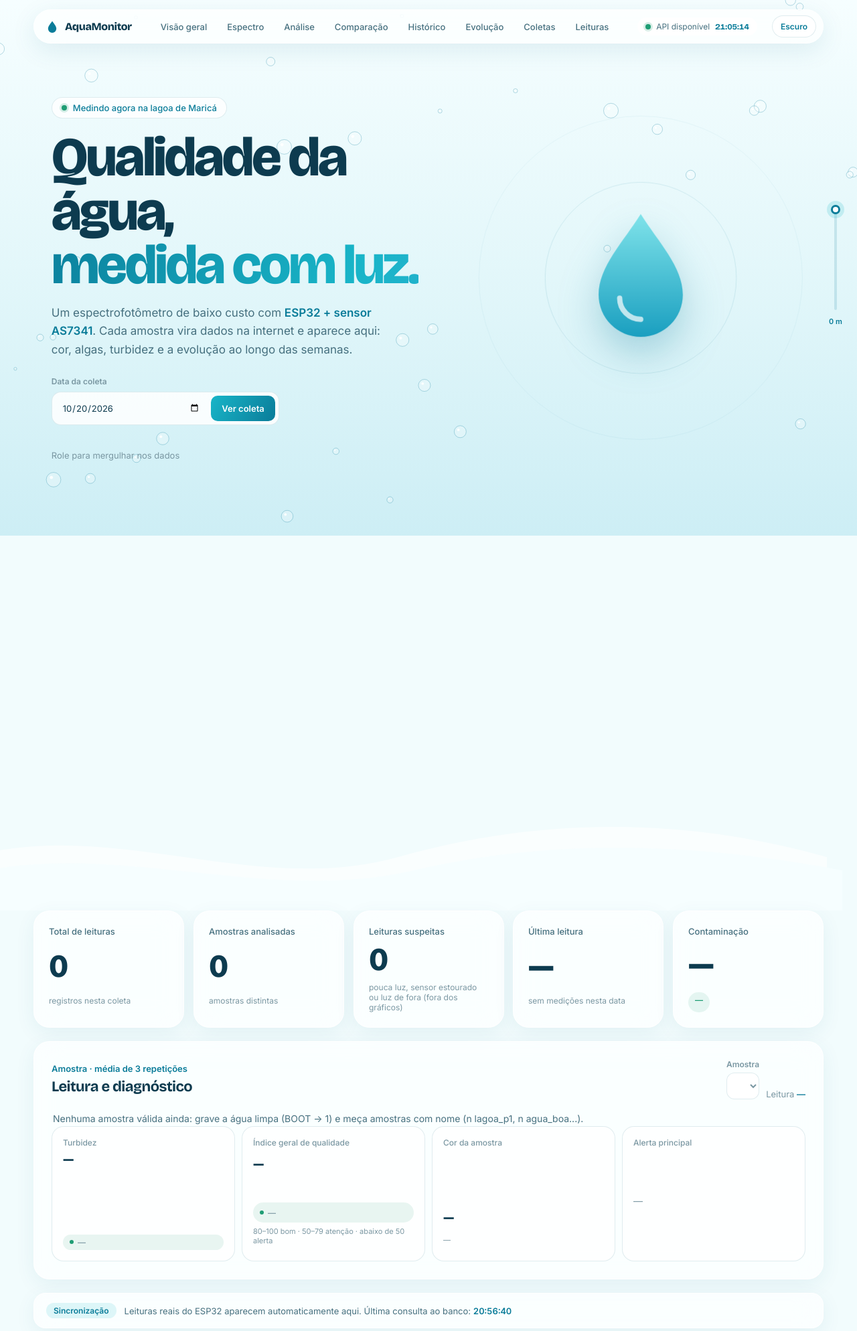
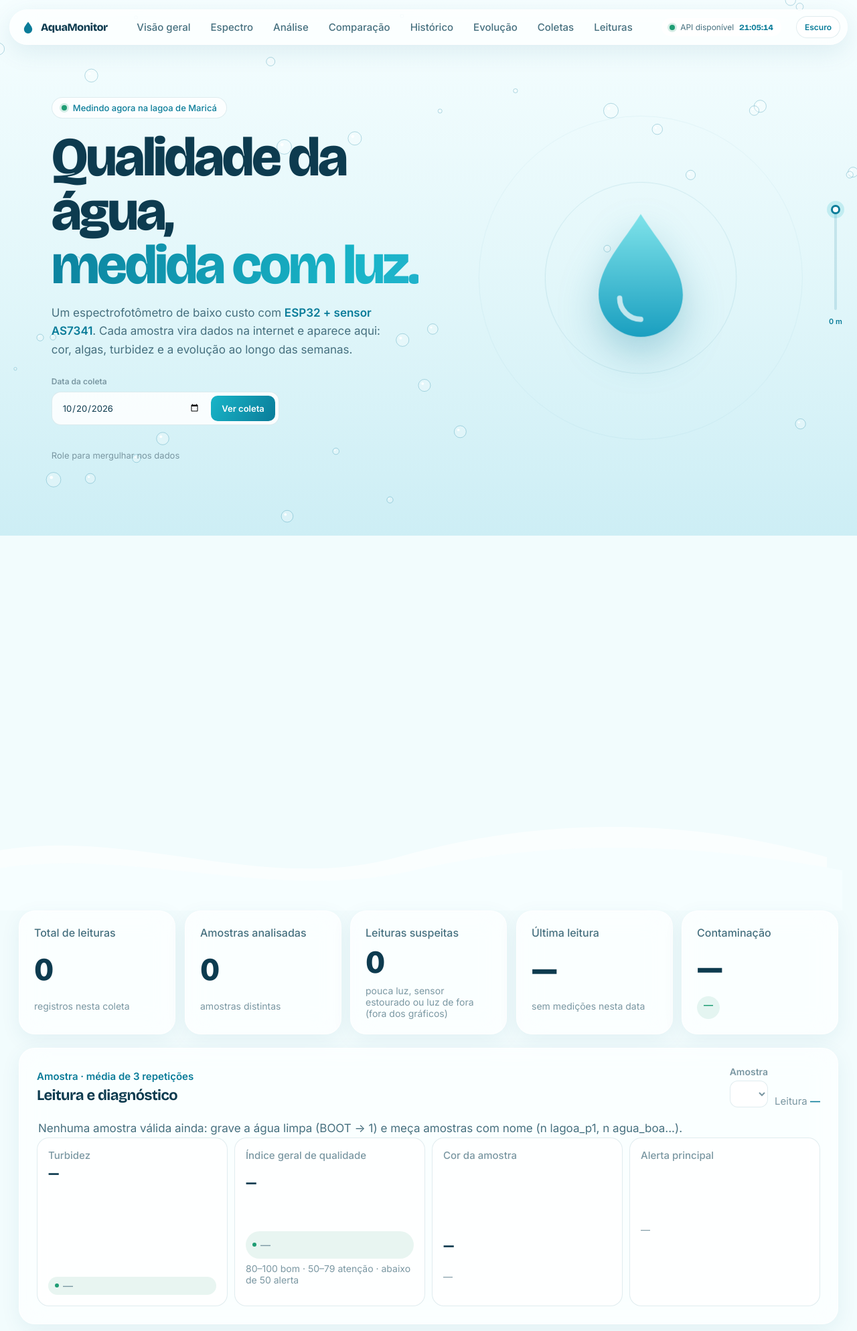
Before and after one commit to sgpcodes/projeto-monitoramento-de-agua--software, a Django app: page / in a window 1280 px wide. Shown: the top 1988 px of the page at 67% size. Run offline with Django 5.2, Linux system fonts and the light colour scheme; data that the repository does not hold is empty.

Commit message:
Pagina na largura inteira da tela e textos maiores
- Sem o limite de 1180 px: menu e conteudo ocupam a tela toda
- Fontes maiores nos cartoes, descricoes, tabelas e eixos dos graficos
- Graficos desenhados no tamanho real (sem texto esticado) e redesenhados
  ao mudar o tamanho da janela

```diff
--- a/aquamonitor/static/aquamonitor/css/dashboard.css
+++ b/aquamonitor/static/aquamonitor/css/dashboard.css
@@ -46,7 +46,7 @@ button,input,select{font:inherit;color:inherit}
 
 /* nav flutuante */
 .app-shell{position:relative;z-index:2}
-.nav{position:fixed;top:14px;left:50%;z-index:40;display:flex;align-items:center;gap:22px;width:min(1180px,calc(100% - 28px));padding:8px 10px 8px 16px;transform:translateX(-50%);
+.nav{position:fixed;top:14px;left:50%;z-index:40;display:flex;align-items:center;gap:22px;width:calc(100% - 28px);padding:8px 10px 8px 16px;transform:translateX(-50%);
   background:var(--glass);border:1px solid var(--nav-border);border-radius:999px;backdrop-filter:blur(22px) saturate(160%);-webkit-backdrop-filter:blur(22px) saturate(160%);box-shadow:0 10px 36px rgba(20,100,125,.1)}
 .brand{display:flex;align-items:center;gap:8px;color:var(--deep)}
 .brand svg{width:22px;height:22px}
@@ -95,7 +95,7 @@ button,input,select{font:inherit;color:inherit}
 @keyframes sway{to{transform:translateX(-60px)}}
 
 /* conteúdo */
-.page-content{width:min(1180px,100% - 56px);margin:0 auto;padding:0 0 50px}
+.page-content{width:calc(100% - 56px);margin:0 auto;padding:0 0 50px}
 [data-reveal]{opacity:var(--r,0);transform:translateY(calc((1 - var(--r,0))*70px)) scale(calc(.94 + var(--r,0)*.06));filter:blur(calc((1 - var(--r,0))*8px));will-change:transform,opacity}
 .kpi-grid{display:grid;grid-template-columns:repeat(auto-fit,minmax(190px,1fr));gap:14px;margin-bottom:20px}
 .kpi-card,.panel,.sample-analysis,.sync{background:var(--glass);border:1px solid var(--card-border);border-radius:24px;backdrop-filter:blur(20px) saturate(150%);-webkit-backdrop-filter:blur(20px) saturate(150%);box-shadow:0 8px 30px rgba(20,100,125,.07)}
@@ -183,4 +183,14 @@ button,input,select{font:inherit;color:inherit}
 @media(prefers-reduced-motion:reduce){
   *,*::before,*::after{animation:none!important;transition:none!important;scroll-behavior:auto!important}
   [data-reveal]{opacity:1;transform:none;filter:none}.hero-stick{transform:none;opacity:1;filter:none}.anim-line{stroke-dashoffset:0}.anim-bar{transform:none}.anim-fade{opacity:1}#bubbles{display:none}
-}
+}/* Textos maiores (pagina na largura inteira da tela) */
+.nav-link{font-size:15px}
+.kpi-label{font-size:16px}.kpi-note,.kpi-badge{font-size:14px}
+.sample-time{font-size:15px}.sample-metric span{font-size:15px}.sample-metric small{font-size:14px}.sample-summary{font-size:17px}
+.sync{font-size:15px}.panel-kicker{font-size:15px}
+.panel-heading p:not(.panel-kicker){max-width:900px;font-size:16px}
+.seg-btn{font-size:14px}.select-label{font-size:14px}
+.chart .axis-text{font-size:14px}.chart .axis-label{font-size:14px}
+.readings-table th{font-size:14px}.readings-table td{font-size:15px}
+.type-badge,.state-badge{font-size:14px}
+.spectrum-legend span{font-size:14px}
--- a/aquamonitor/static/aquamonitor/js/dashboard.js
+++ b/aquamonitor/static/aquamonitor/js/dashboard.js
@@ -77,7 +77,7 @@
     const pts = points.filter((p) => Number.isFinite(p.turbidez));
     setChartState("turbidity-wrap", "turbidity-empty", pts.length > 0);
     if (!chart || !pts.length) return;
-    const W = 900, H = 230, m = { t: 16, r: 20, b: 34, l: 54 }, pw = W - m.l - m.r, ph = H - m.t - m.b;
+    const W = chart.clientWidth || 900, H = chart.clientHeight || 230, m = { t: 16, r: 20, b: 34, l: 54 }, pw = W - m.l - m.r, ph = H - m.t - m.b;
     // Escala fixa a partir de 0%: uma variacao pequena nao parece um desastre.
     const min = 0, max = tetoRedondo(Math.max(40, Math.max(...pts.map((p) => p.turbidez)) * 1.15), 20);
     const x = (i) => m.l + (pts.length === 1 ? pw / 2 : (i / (pts.length - 1)) * pw);
@@ -116,7 +116,7 @@
     const ok = Array.isArray(values) && values.length > 0 && values.every(Number.isFinite);
     setChartState("spectrum-wrap", "spectrum-empty", ok);
     if (!chart || !ok) return;
-    const W = 900, H = 320, m = { t: 24, r: 24, b: 58, l: 66 }, pw = W - m.l - m.r, ph = H - m.t - m.b;
+    const W = chart.clientWidth || 900, H = chart.clientHeight || 320, m = { t: 24, r: 24, b: 58, l: 66 }, pw = W - m.l - m.r, ph = H - m.t - m.b;
     const counts = sp.unidade === "Contagem digital", pct = sp.unidade === "% de luz que passou";
     let min = Math.min(...values), max = Math.max(...values);
     if (pct) { min = 0; max = tetoRedondo(Math.max(100, max + 5), 25); } // 0 a 125%: a agua limpa e a linha dos 100%
@@ -171,7 +171,7 @@
       ? `Média de cada canal nas ${cn?.medicoes_dia ?? 0} leituras válidas da lagoa hoje; a barrinha mostra o quanto variou ao longo do dia.`
       : "Contagem crua de cada canal na última leitura; a barrinha é o desvio padrão das 20 leituras. Serve para conferir a lanterna e o sensor.";
     if (!chart || !ok) return;
-    const W = 900, H = 270, m = { t: 20, r: 20, b: 44, l: 58 }, pw = W - m.l - m.r, ph = H - m.t - m.b;
+    const W = chart.clientWidth || 900, H = chart.clientHeight || 270, m = { t: 20, r: 20, b: 44, l: 58 }, pw = W - m.l - m.r, ph = H - m.t - m.b;
     const maxV = Math.max(...values.map((v, i) => v + (erros?.[i] || 0)), 1) * 1.12, gap = 10, bw = (pw - gap * (values.length - 1)) / values.length;
     const y = (v) => m.t + ph - (v / maxV) * ph;
     chart.replaceChildren(); chart.setAttribute("viewBox", `0 0 ${W} ${H}`); chart.setAttribute("preserveAspectRatio", "none");
@@ -216,7 +216,7 @@
     const pts = serie.filter((p) => Array.isArray(p.porcentagens) && fim - minutos(p.hora) <= horasEspectro * 60);
     setChartState("spectral-time-wrap", "spectral-time-empty", pts.length > 1);
     if (!chart || pts.length < 2) return;
-    const W = 900, H = 320, m = { t: 20, r: 24, b: 34, l: 58 }, pw = W - m.l - m.r, ph = H - m.t - m.b;
+    const W = chart.clientWidth || 900, H = chart.clientHeight || 320, m = { t: 20, r: 24, b: 34, l: 58 }, pw = W - m.l - m.r, ph = H - m.t - m.b;
     const todos = pts.flatMap((p) => p.porcentagens).filter(Number.isFinite);
     const max = tetoRedondo(Math.max(100, ...todos), 25);
     const x = (i) => m.l + (i / (pts.length - 1)) * pw, y = (v) => m.t + ((max - clamp(v, 0, max)) / max) * ph;
@@ -261,7 +261,7 @@
     setChartState("series-wrap", "series-empty", pts.length > 1);
     if ($("series-description")) $("series-description").textContent = `${cfg.texto} Água da lagoa, média a cada 10 minutos.`;
     if (!chart || pts.length < 2) return;
-    const W = 900, H = 260, m = { t: 18, r: 24, b: 34, l: 58 }, pw = W - m.l - m.r, ph = H - m.t - m.b;
+    const W = chart.clientWidth || 900, H = chart.clientHeight || 260, m = { t: 18, r: 24, b: 34, l: 58 }, pw = W - m.l - m.r, ph = H - m.t - m.b;
     const maior = Math.max(cfg.teto, Math.max(...pts.map((p) => p[indiceAtual])) * 1.15);
     const min = 0, max = cfg.casas ? maior : tetoRedondo(maior, 20);
     const x = (i) => m.l + (i / (pts.length - 1)) * pw;
@@ -303,7 +303,7 @@
     const pts = pares.filter((p) => Number.isFinite(p.turbidez) && Number.isFinite(p.ntu));
     setChartState("scatter-wrap", "scatter-empty", pts.length > 1);
     if (!chart || pts.length < 2) return;
-    const W = 900, H = 260, m = { t: 18, r: 24, b: 44, l: 58 }, pw = W - m.l - m.r, ph = H - m.t - m.b;
+    const W = chart.clientWidth || 900, H = chart.clientHeight || 260, m = { t: 18, r: 24, b: 44, l: 58 }, pw = W - m.l - m.r, ph = H - m.t - m.b;
     const maxX = tetoRedondo(Math.max(40, ...pts.map((p) => p.turbidez)) * 1.1, 20), maxY = tetoRedondo(Math.max(20, ...pts.map((p) => p.ntu)) * 1.1, 20);
     const x = (v) => m.l + (v / maxX) * pw, y = (v) => m.t + ((maxY - v) / maxY) * ph;
     chart.replaceChildren(); chart.setAttribute("viewBox", `0 0 ${W} ${H}`); chart.setAttribute("preserveAspectRatio", "none");
@@ -408,7 +408,7 @@
     if (leg) leg.replaceChildren(...series.map((s) => { const sp = document.createElement("span"); const i = document.createElement("i"); i.style.setProperty("--c", s.cor); sp.append(i, s.nome); return sp; }));
     if (!chart || !ok) return;
     const comNir = series.some((s) => Number.isFinite(s.nir));
-    const W = 900, H = 340, m = { t: 52, r: 24, b: 40, l: 58 }, pw = W - m.l - m.r, ph = H - m.t - m.b;
+    const W = chart.clientWidth || 900, H = chart.clientHeight || 340, m = { t: 52, r: 24, b: 40, l: 58 }, pw = W - m.l - m.r, ph = H - m.t - m.b;
     const xmax = comNir ? 930 : 700, x = (nm) => m.l + ((nm - 400) / (xmax - 400)) * pw;
     const todos = series.flatMap((s) => [...s.v, s.nir]).filter(Number.isFinite);
     const ymin = Math.min(0, ...todos), ymax = Math.max(0.3, ...todos) * 1.1;
@@ -455,7 +455,8 @@
       const card = document.createElement("article"); card.className = "sample-metric";
       const topo = document.createElement("span"); topo.textContent = d.nome;
       const b = document.createElement("span"); badge(b, nv || "sem dado", nv === "baixo");
-      const barra = document.createElementNS(SVG_NS, "svg"); barra.setAttribute("viewBox", "0 0 100 8"); barra.style.width = "100%";
+      const barra = document.createElementNS(SVG_NS, "svg"); barra.setAttribute("viewBox", "0 0 100 8"); barra.setAttribute("preserveAspectRatio", "none");
+      barra.style.width = "100%"; barra.style.height = "10px";
       addSVG(barra, "rect", { x: 0, y: 0, width: 100, height: 8, rx: 4, fill: "rgba(16,110,135,.12)" });
       if (Number.isFinite(v)) addSVG(barra, "rect", { x: 0, y: 0, width: Math.max(2, clamp(v / 0.4) * 100), height: 8, rx: 4, fill: nivelCor(nv) });
       const valor = document.createElement("small"); valor.textContent = Number.isFinite(v) ? `Índice ${fx(v, 3)}` : "Sem sinal (a lanterna emite pouco infravermelho)";
@@ -470,7 +471,7 @@
     setChartState("cmp-wrap", "cmp-empty", lista.length > 1);
     if (!chart || lista.length < 2) return;
     const inds = [...IND.map((d) => [d.k, d.curto, d.cor]), ["turbidez", "Turbidez", "#d6a417"]];
-    const W = 600, H = 300, m = { t: 14, r: 10, b: 40, l: 44 }, pw = W - m.l - m.r, ph = H - m.t - m.b;
+    const W = chart.clientWidth || 600, H = chart.clientHeight || 300, m = { t: 14, r: 10, b: 40, l: 44 }, pw = W - m.l - m.r, ph = H - m.t - m.b;
     const grupo = pw / lista.length, bw = (grupo - 26) / inds.length, y = (v) => m.t + (1 - clamp(v ?? 0)) * ph;
     chart.replaceChildren(); chart.setAttribute("viewBox", `0 0 ${W} ${H}`); chart.setAttribute("preserveAspectRatio", "none");
     for (let i = 0; i <= 5; i++) {
@@ -499,7 +500,8 @@
       if (a && lista.length) { const b = document.createElement("strong"); b.textContent = a.referencia_mais_semelhante.toLowerCase(); concl.append(`${a.nome} é mais semelhante a: `, b, "."); }
     }
     if (!chart || !lista.length) return;
-    const W = 600, row = 40, H = 20 + lista.length * row, m = { l: 190, r: 62 }, pw = W - m.l - m.r;
+    const W = chart.clientWidth || 600, H = chart.clientHeight || 20 + lista.length * 40, row = Math.min(56, (H - 20) / lista.length);
+    const m = { l: Math.min(300, W * 0.32), r: 70 }, pw = W - m.l - m.r;
     chart.replaceChildren(); chart.setAttribute("viewBox", `0 0 ${W} ${H}`); chart.setAttribute("preserveAspectRatio", "none");
     lista.forEach((r, i) => {
       const yy = 10 + i * row;
@@ -515,7 +517,7 @@
     const chart = $("dil-chart"), series = amostrasDados?.diluicao || [];
     setChartState("dil-wrap", "dil-empty", series.length > 0);
     if (!chart || !series.length) return;
-    const W = 900, H = 290, gap = 30, cw = (W - gap * (series.length - 1)) / series.length;
+    const W = chart.clientWidth || 900, H = chart.clientHeight || 290, gap = 30, cw = (W - gap * (series.length - 1)) / series.length;
     chart.replaceChildren(); chart.setAttribute("viewBox", `0 0 ${W} ${H}`); chart.setAttribute("preserveAspectRatio", "none");
     series.forEach((s, k) => {
       const ox = k * (cw + gap), m = { t: 30, b: 56, l: 42, r: 8 }, pw = cw - m.l - m.r, ph = H - m.t - m.b, cor = colors[(k * 3 + 5) % 8];
@@ -543,7 +545,7 @@
     const ok = datas.length > 1 && specs.some((s) => hist.filter((h) => h.ponto === s.ponto && Number.isFinite(h[s.campo])).length > 1);
     setChartState(wrapId, emptyId, ok);
     if (!chart || !ok) return;
-    const W = 600, H = 280, m = { t: 14, r: 10, b: 30, l: 46 }, pw = W - m.l - m.r, ph = H - m.t - m.b;
+    const W = chart.clientWidth || 600, H = chart.clientHeight || 280, m = { t: 14, r: 10, b: 30, l: 46 }, pw = W - m.l - m.r, ph = H - m.t - m.b;
     const x = (d) => m.l + (datas.indexOf(d) / (datas.length - 1)) * pw, y = (v) => m.t + ((max - clamp(v, 0, max)) / max) * ph;
     chart.replaceChildren(); chart.setAttribute("viewBox", `0 0 ${W} ${H}`); chart.setAttribute("preserveAspectRatio", "none");
     for (let i = 0; i <= 4; i++) {
@@ -634,6 +636,11 @@
       if (r.ok) { historicoDados = await r.json(); renderHistoricoPontos(); }
     } catch (e) { console.error("Não foi possível carregar o histórico.", e); }
   }
+  let redimensionar = null;
+  addEventListener("resize", () => {
+    clearTimeout(redimensionar);
+    redimensionar = setTimeout(() => { renderTudoAmostras(); if (ultimosDados) renderDashboard(ultimosDados); }, 250);
+  });
   carregarAmostras(); setInterval(carregarAmostras, 60 * 1000);
   carregarHistorico(); setInterval(carregarHistorico, 10 * 60 * 1000);
 
--- a/aquamonitor/templates/aquamonitor/dashboard.html
+++ b/aquamonitor/templates/aquamonitor/dashboard.html
@@ -96,7 +96,7 @@
       </div>
       <p class="sample-summary" id="am-conclusao">Carregando as amostras…</p>
       <div class="sample-metrics" style="grid-template-columns:repeat(auto-fit,minmax(220px,1fr))">
-        <article class="sample-metric"><span>Turbidez</span><strong id="am-ntu">—</strong><svg id="am-gauge" viewBox="-14 0 228 118" role="img" aria-label="Faixas CONAMA de turbidez" style="width:100%;max-width:170px"></svg><span class="state-badge state-ok" id="am-classe"><i></i>—</span></article>
+        <article class="sample-metric"><span>Turbidez</span><strong id="am-ntu">—</strong><svg id="am-gauge" viewBox="-14 0 228 118" role="img" aria-label="Faixas CONAMA de turbidez" style="width:100%;max-width:260px"></svg><span class="state-badge state-ok" id="am-classe"><i></i>—</span></article>
         <article class="sample-metric"><span>Índice geral de qualidade</span><strong id="am-iq">—</strong><svg id="am-sem" viewBox="0 0 90 20" aria-hidden="true" style="width:90px"></svg><span class="state-badge state-ok" id="am-status"><i></i>—</span><small>80–100 bom · 50–79 atenção · abaixo de 50 alerta</small></article>
         <article class="sample-metric"><span>Cor da amostra</span><svg id="am-swatch" viewBox="0 0 72 72" aria-hidden="true" style="width:64px"></svg><strong id="am-cor">—</strong><small id="am-cor-info">—</small></article>
         <article class="sample-metric sample-contamination"><span>Alerta principal</span><small id="am-alerta" style="font-size:14px;line-height:1.45">—</small></article>
```
